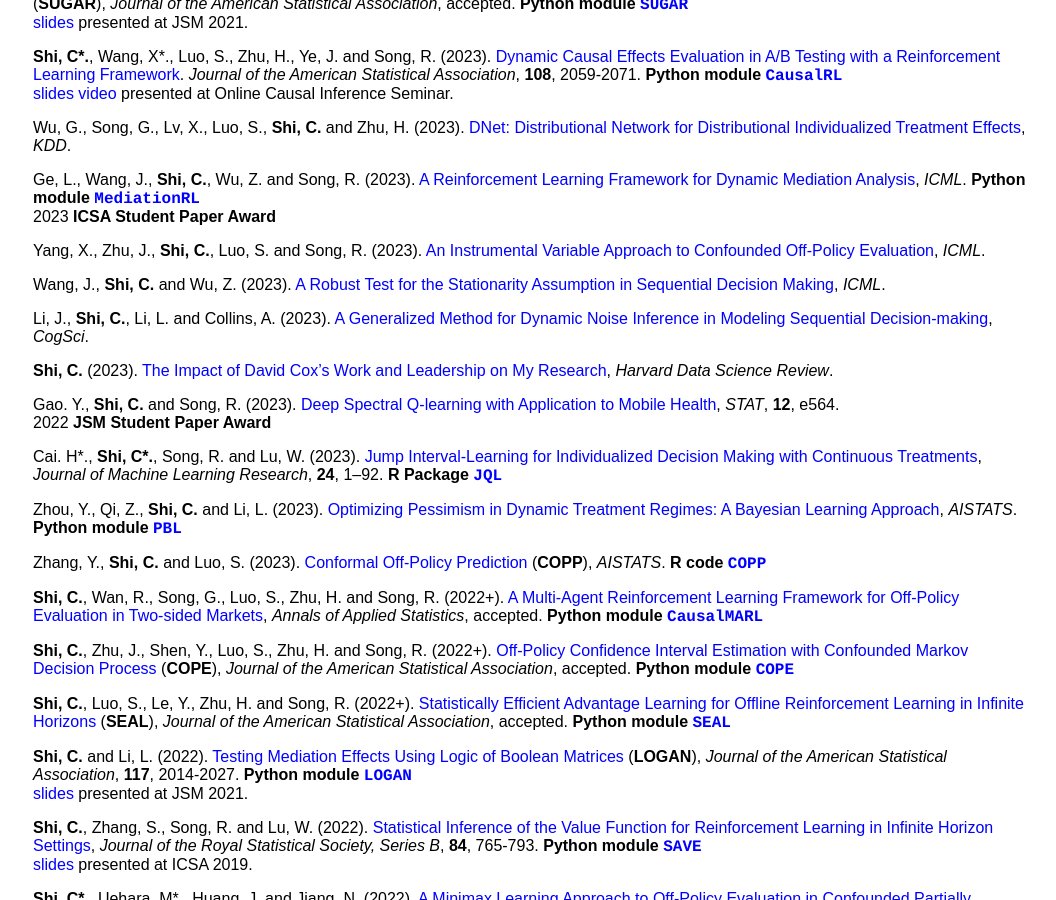
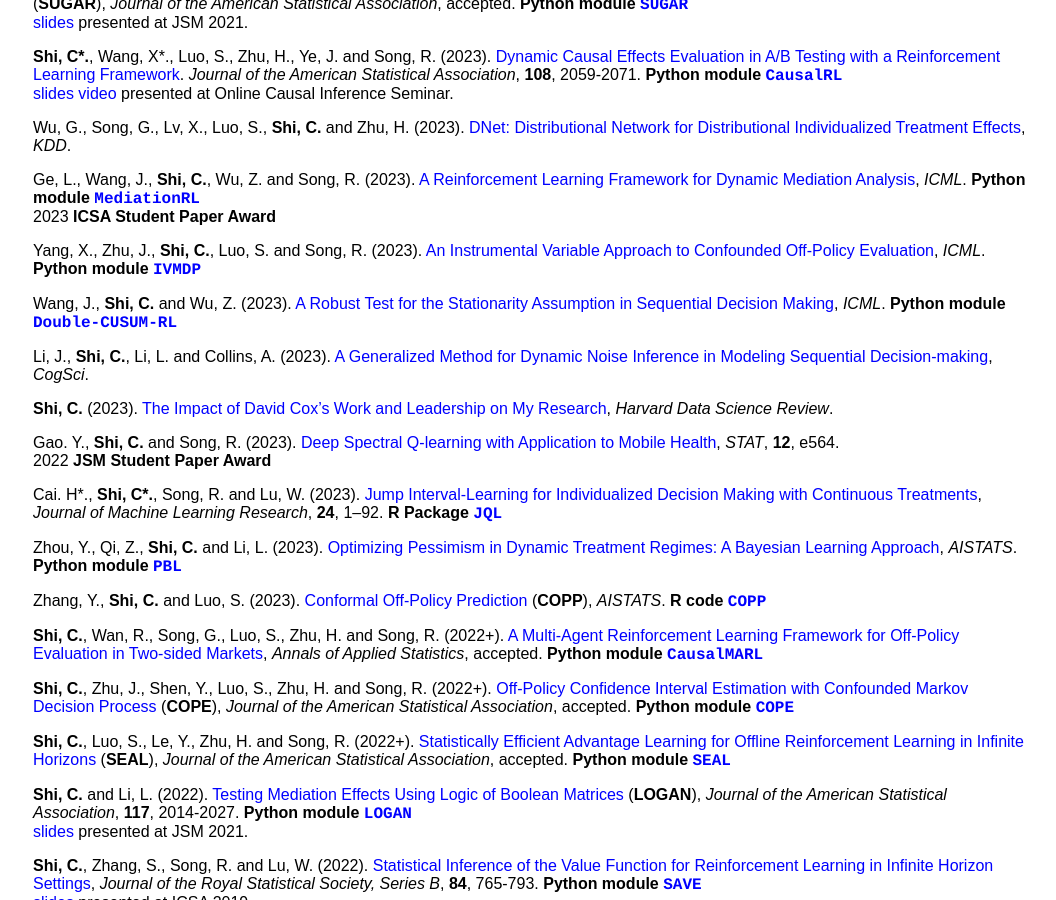
Before and after one commit to callmespring/callmespring.github.io, a Jekyll site: the page built from publication.md, in a window 1280 px wide and 900 px high, scrolled down 902 px. Shown: the whole window, without its empty margins (107-1163 px from the left). Built offline with Jekyll 4.4.1, drawn with Linux system fonts in a browser that asks for light colours.

Commit message:
Update publication.md

```diff
--- a/publication.md
+++ b/publication.md
@@ -57,9 +57,9 @@
 Ge, L., Wang, J., **Shi, C.**, Wu, Z. and Song, R. (2023). [A Reinforcement Learning Framework for Dynamic
 Mediation Analysis](https://arxiv.org/pdf/2301.13348.pdf), _ICML_. **Python module** [<span style="font-family:courier;">**MediationRL**</span>](https://github.com/linlinlin97/MediationRL) <br/>2023 **ICSA Student Paper Award**
 
-Yang, X., Zhu, J., **Shi, C.**, Luo, S. and Song, R. (2023). [An Instrumental Variable Approach to Confounded Off-Policy Evaluation](https://arxiv.org/pdf/2212.14468.pdf), _ICML_.
+Yang, X., Zhu, J., **Shi, C.**, Luo, S. and Song, R. (2023). [An Instrumental Variable Approach to Confounded Off-Policy Evaluation](https://arxiv.org/pdf/2212.14468.pdf), _ICML_. **Python module** [<span style="font-family:courier;">**IVMDP**</span>](https://github.com/YangXU63/IVMDP)
 
-Wang, J., **Shi, C.** and Wu, Z. (2023). [A Robust Test for the Stationarity Assumption in Sequential Decision Making](https://proceedings.mlr.press/v202/wang23ai/wang23ai.pdf), _ICML_.
+Wang, J., **Shi, C.** and Wu, Z. (2023). [A Robust Test for the Stationarity Assumption in Sequential Decision Making](https://proceedings.mlr.press/v202/wang23ai/wang23ai.pdf), _ICML_. **Python module**  [<span style="font-family:courier;">**Double-CUSUM-RL**</span>](https://github.com/jtwang95/Double_CUSUM_RL)
 
 Li, J., **Shi, C.**, Li, L. and Collins, A. (2023). [A Generalized Method for Dynamic Noise Inference in Modeling Sequential
 Decision-making](https://www.biorxiv.org/content/biorxiv/early/2023/06/22/2023.06.19.545524.full.pdf), _CogSci_.
```
